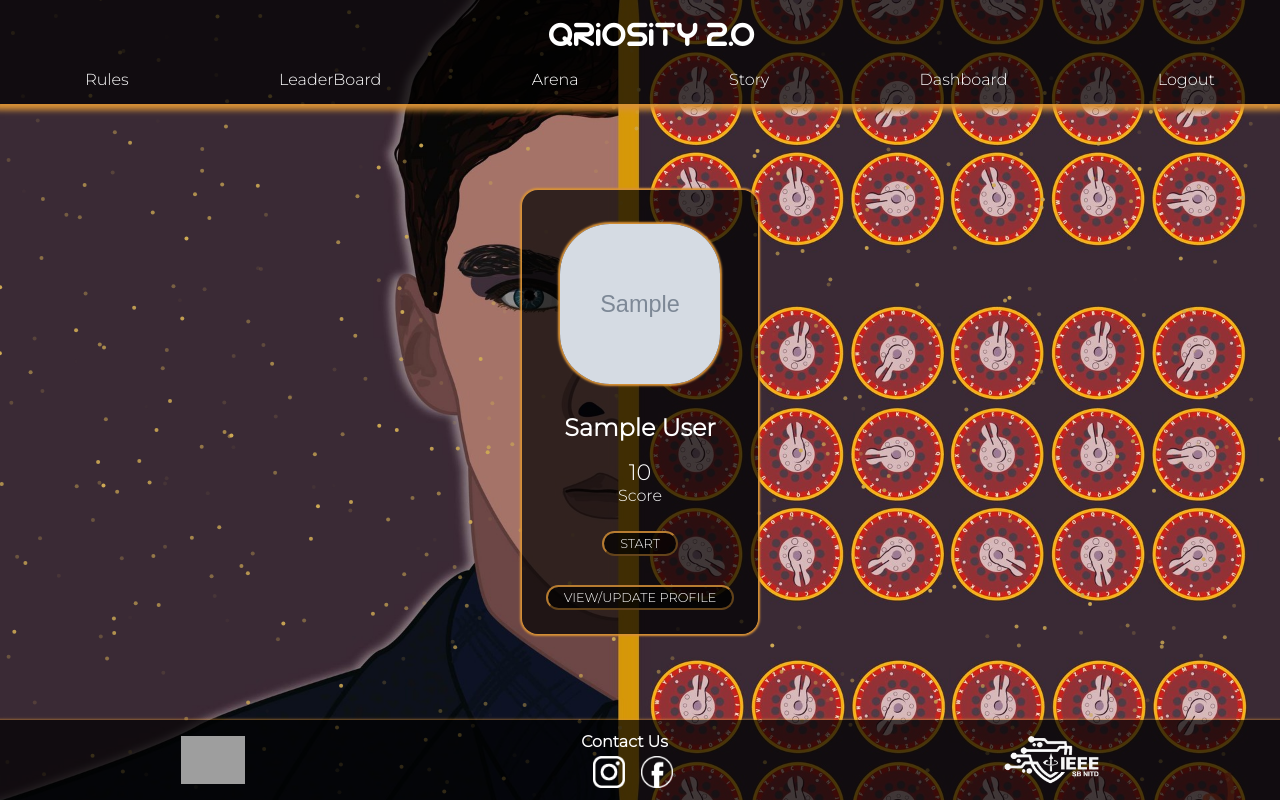
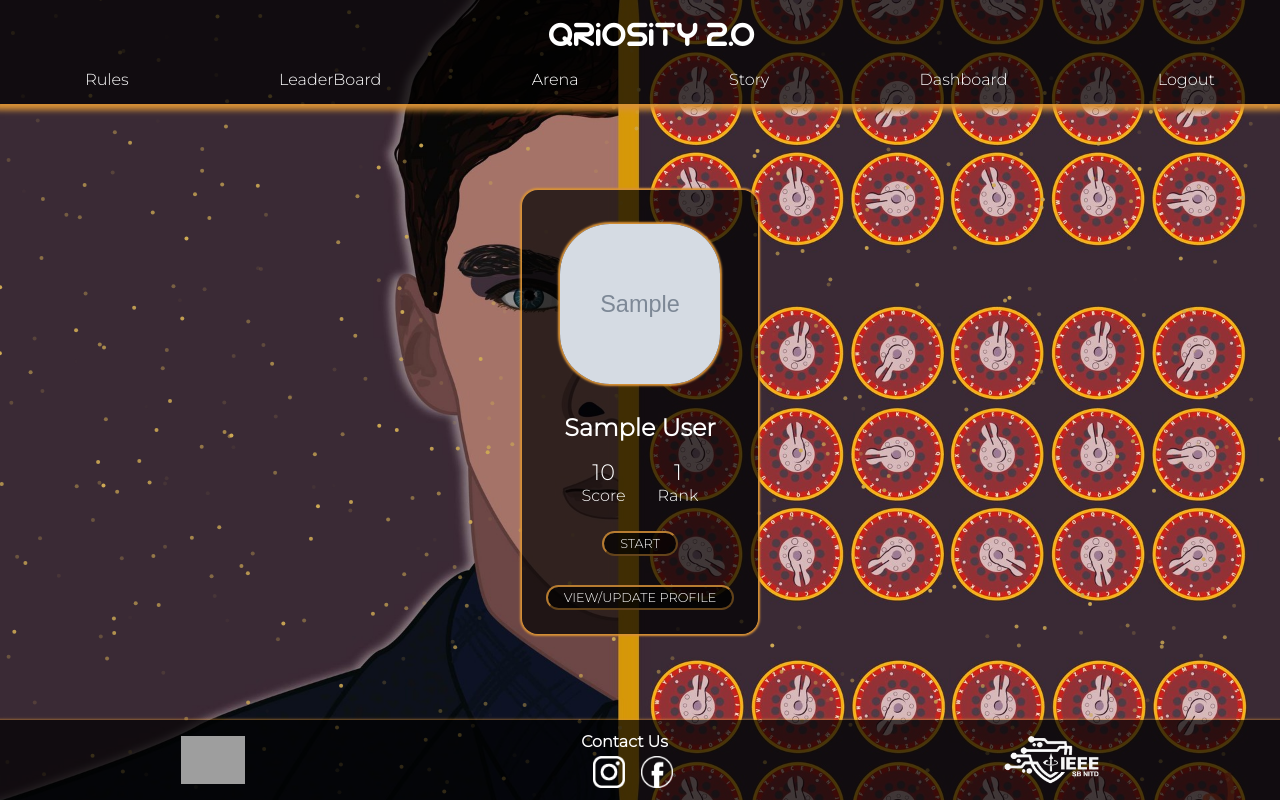
Before and after one commit to vam244/arcane_2, a Django app: page /user/dashboard/ in a window 1280 px wide. Run offline with Django 3.2, Linux system fonts and the light colour scheme; a user stored in the database is signed in; tables that the repository leaves empty hold one stand-in row (values such as "Sample post"); grey boxes marked "Sample" are stand-in pictures; grey boxes are pictures that could not be loaded.

Commit message:
Update dashboard.html

```diff
--- a/user/templates/user/dashboard.html
+++ b/user/templates/user/dashboard.html
@@ -24,10 +24,15 @@
         <p>{{ player.score }}</p>
         <p>Score</p>
       </div>
-<!--       <div class="rank" style="font-size: medium;">
-        <p>{{rank}}</p>
-        <p>Rank</p>
-      </div> -->
+     <div class="rank" style="font-size: medium;">
+        {% if rank != 0 %}
+           <p>{{rank}}</p>
+           <p>Rank</p>
+        {% else %}
+           <p>NQ</p>
+           <p>Rank</p>
+       {% endif %}
+      </div>
     </div>
 
     <form action="{% url 'quiz:stageone' %}" method="POST">
```
